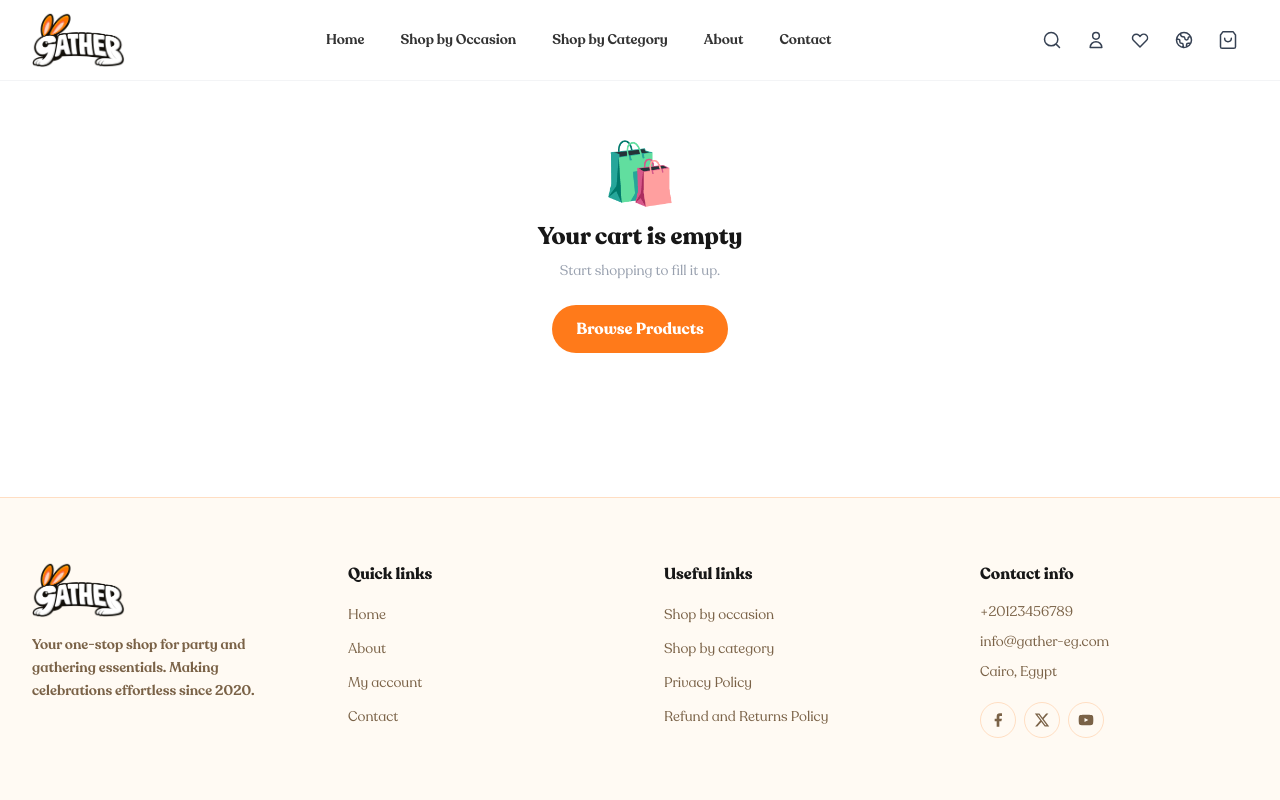
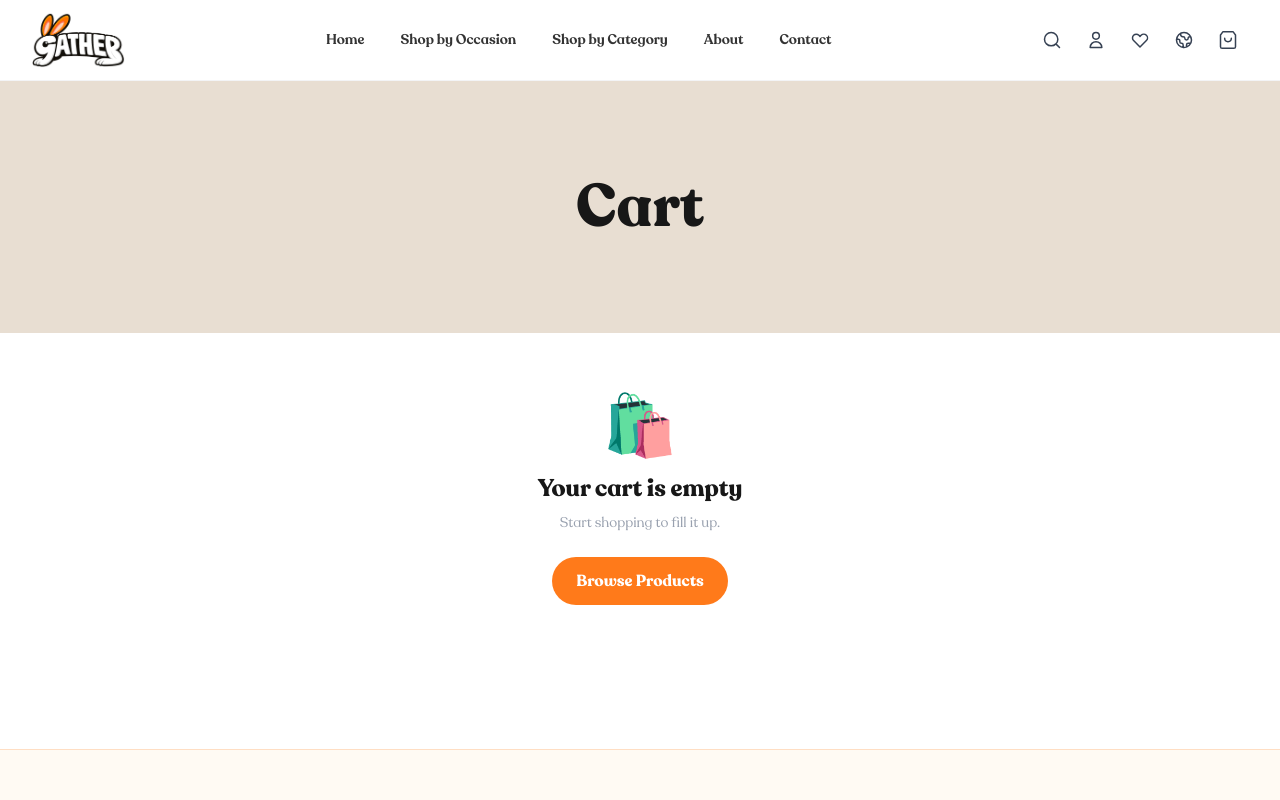
Before and after one commit to Word-of-Mouth-Marketing-agency/gather, a Next.js app: page /cart in a window 1280 px wide. Shown: the top 800 px of the page. Built offline with nearby package versions, Linux system fonts and the light colour scheme.

Commit message:
style: match WordPress cart page title section

```diff
--- a/src/components/CartPageClient.tsx
+++ b/src/components/CartPageClient.tsx
@@ -4,6 +4,7 @@ import { useState, useEffect, startTransition } from 'react'
 import Link from 'next/link'
 import Image from 'next/image'
 import type { BundleCartItem } from '@/types'
+import PageTitleSection from '@/components/PageTitleSection'
 import { getCart, getCartProducts, getCartBundles, updateQuantity, removeFromCart } from '@/lib/cart'
 import { formatPrice } from '@/lib/data'
 
@@ -37,6 +38,8 @@ export default function CartPageClient() {
 
   if (products.length === 0 && bundles.length === 0) {
     return (
+      <>
+        <PageTitleSection title="Cart" />
         <main className="max-w-7xl mx-auto px-4 sm:px-6 lg:px-8 py-16 text-center">
           <div className="text-6xl mb-4">🛍️</div>
           <h1 className="text-2xl font-black text-[#171717]">Your cart is empty</h1>
@@ -45,6 +48,7 @@ export default function CartPageClient() {
             Browse Products
           </Link>
         </main>
+      </>
     )
   }
 
@@ -61,6 +65,8 @@ export default function CartPageClient() {
   const itemCount = products.length + bundles.length
 
   return (
+    <>
+      <PageTitleSection title="Cart" />
       <main className="max-w-7xl mx-auto px-4 sm:px-6 lg:px-8 py-10">
         <h1 className="text-2xl sm:text-3xl font-black text-[#171717] mb-8">
           Your Cart ({itemCount} {itemCount === 1 ? 'item' : 'items'})
@@ -251,5 +257,6 @@ export default function CartPageClient() {
         </div>
       </div>
       </main>
+    </>
   )
 }
--- /dev/null
+++ b/src/components/PageTitleSection.tsx
@@ -0,0 +1,15 @@
+interface Props {
+  title: string
+}
+
+export default function PageTitleSection({ title }: Props) {
+  return (
+    <section className="bg-[#E8DED2] w-full">
+      <div className="max-w-7xl mx-auto px-4 sm:px-6 lg:px-8 py-16 sm:py-20 lg:py-24 text-center">
+        <h1 className="text-4xl sm:text-5xl lg:text-6xl font-black text-[#171717]">
+          {title}
+        </h1>
+      </div>
+    </section>
+  )
+}
```
Lines whose indentation alone changed are shown as unchanged.
